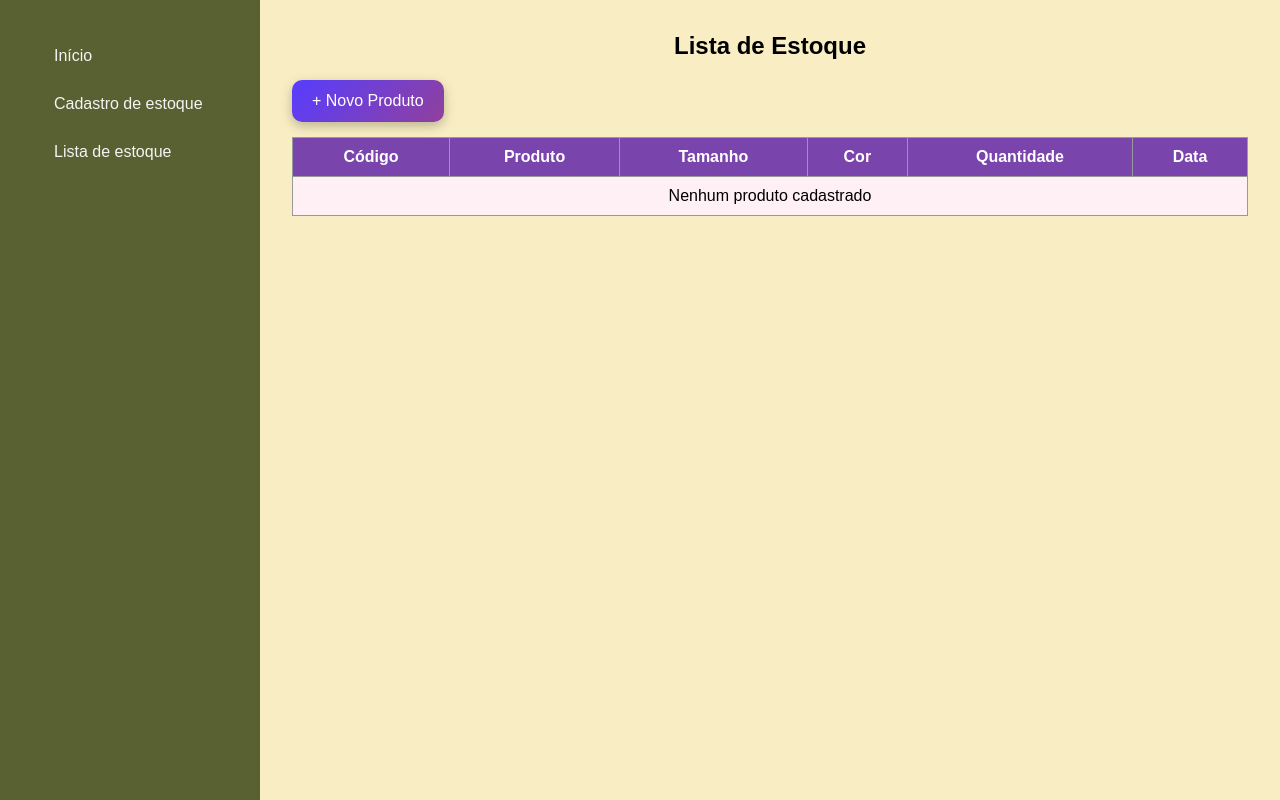
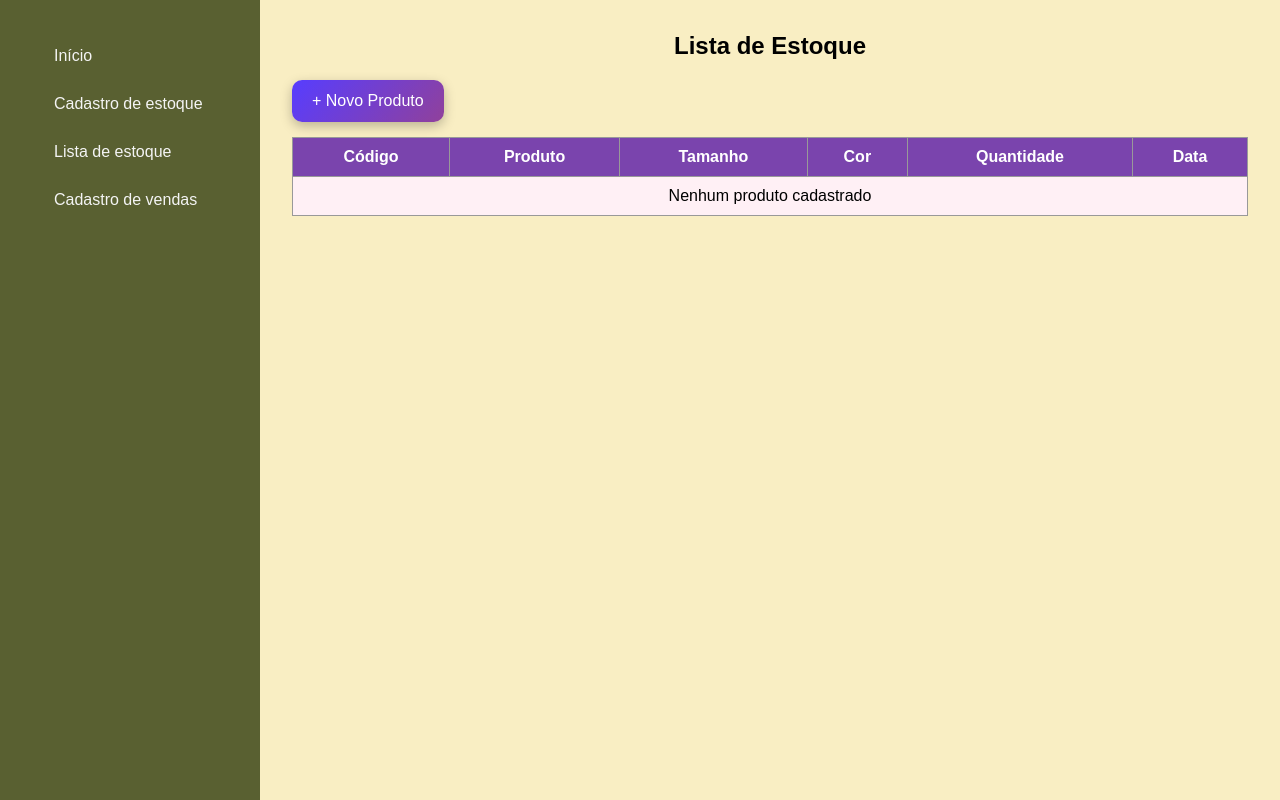
Before and after one commit to isabelytrevisan/2026-1-isabelytrevisan, a PHP site: page /estoque/lista-estoque.php in a window 1280 px wide. Shown: the part 69-869 px from the top of the page. Run offline with PHP 8.4, Linux system fonts and the light colour scheme; data that the repository does not hold is empty.

Commit message:
Update lista-estoque.php

```diff
--- a/site_uniformes/estoque/lista-estoque.php
+++ b/site_uniformes/estoque/lista-estoque.php
@@ -24,9 +24,10 @@ $resultado = mysqli_query($conexao, $sql);
     <aside class="menu-aside">
         <nav>
             <ul>
-                <li><a href="../index.html">Início</a></li>
-                <li><a href="criar-estoque.php">Cadastro de estoque</a></li>
-                <li><a href="lista-estoque.php">Lista de estoque</a></li>
+                <li><a href="index.html">Início</a></li>
+                <li><a href="estoque/criar-estoque.php">Cadastro de estoque</a></li>
+                <li><a href="estoque/lista-estoque.php">Lista de estoque</a></li>
+                <li><a href="vendas/criar-venda.php">Cadastro de vendas</a></li>
             </ul>
         </nav>
     </aside>
```
